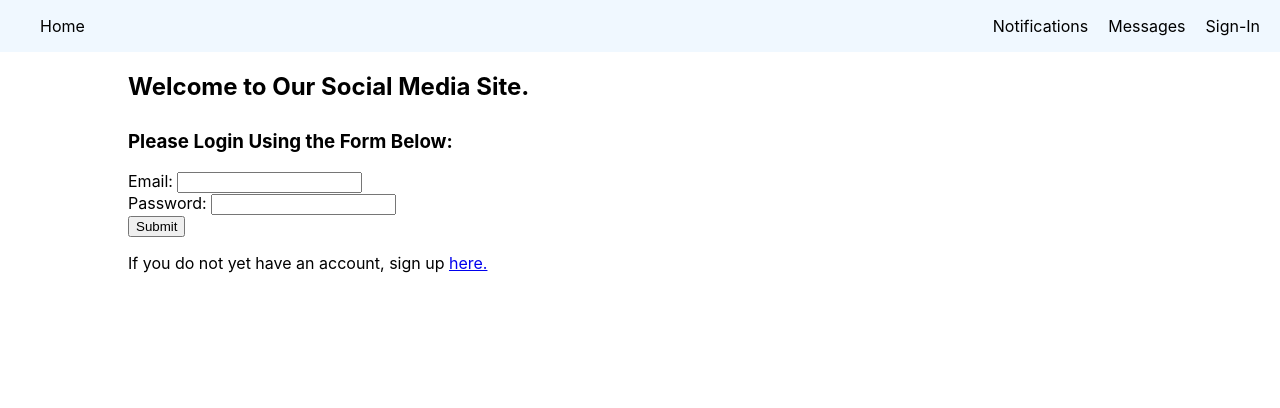
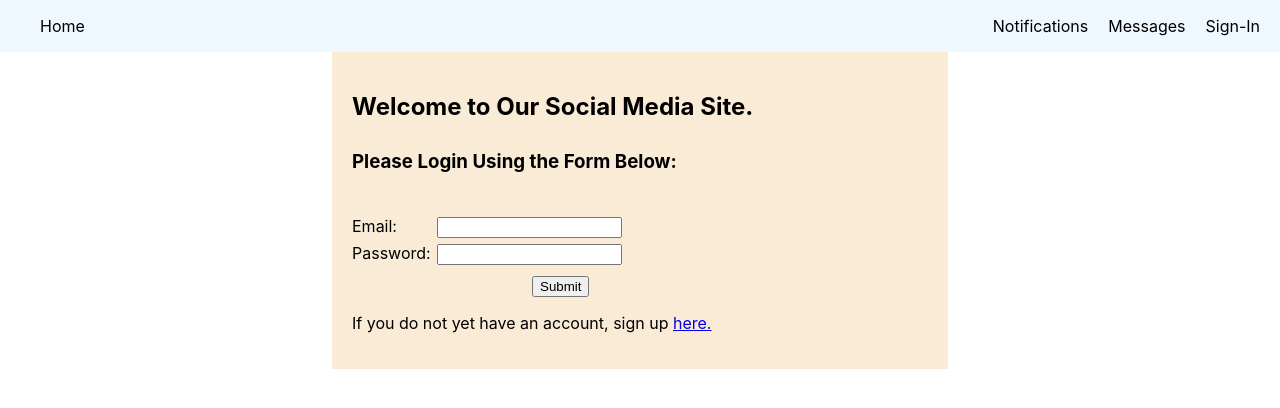
Before and after one commit to aharpt/Social-Media-App, a React (Create React App) app: page / in a window 1280 px wide. Shown: the top 408 px of the page. Built offline with nearby package versions, Linux system fonts and the light colour scheme.

Commit message:
Add Login Form Styles

```diff
--- a/src/components/home/Banner.tsx
+++ b/src/components/home/Banner.tsx
@@ -3,7 +3,7 @@ import './banner.css';
 
 function Banner() {
     return (
-        <section>
+        <section id="banner">
             <h1>Welcome to Our Social Media Site.</h1>
             <h3>Please Login Using the Form Below:</h3>
         </section>
--- a/src/components/home/LoginForm.tsx
+++ b/src/components/home/LoginForm.tsx
@@ -1,4 +1,5 @@
-import React from 'react'
+import React from 'react';
+import './login-form.css';
 
 function LoginForm() {
     const [emailValue, setEmailValue] = React.useState<string>("");
@@ -13,7 +14,7 @@ function LoginForm() {
     }
 
     return (
-        <section>
+        <section id="login_form">
             <form>
                 <div>
                     <label htmlFor="email">Email: </label>
@@ -25,7 +26,9 @@ function LoginForm() {
                     <input type="password" id="password" value={passwordValue} onChange={handlePasswordChange} />
                 </div>
 
+                <div>
                     <button type="button">Submit</button>
+                </div>
             </form>
 
             <p>If you do not yet have an account, sign up <a href="/here">here.</a></p>
--- a/src/components/home/banner.css
+++ b/src/components/home/banner.css
@@ -5,6 +5,12 @@ section {
     margin: auto;
 }
 
+#banner {
+    background-color: antiquewhite;
+    padding: 20px 20px 0px 20px;
+    width: 45%;
+}
+
 section h1 {
     margin-bottom: 10px;
 }
--- /dev/null
+++ b/src/components/home/login-form.css
@@ -0,0 +1,21 @@
+#login_form {
+    background-color: antiquewhite;
+    padding: 20px;
+    width: 45%;
+}
+
+/* do not want div containing 'Submit' button to have these styles */
+form div:not(:last-child) {
+    margin: 5px auto;
+}
+
+/* div containing 'Submit' button styles */
+form div:last-child {
+    margin-left: 180px;
+    margin-top: 10px;
+}
+
+form label {
+    display: inline-block;
+    width: 85px;
+}
```
Lines whose indentation alone changed are shown as unchanged.
